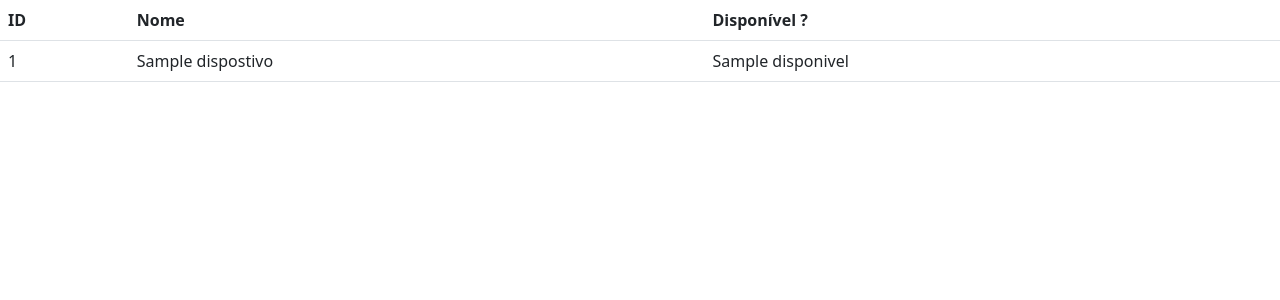
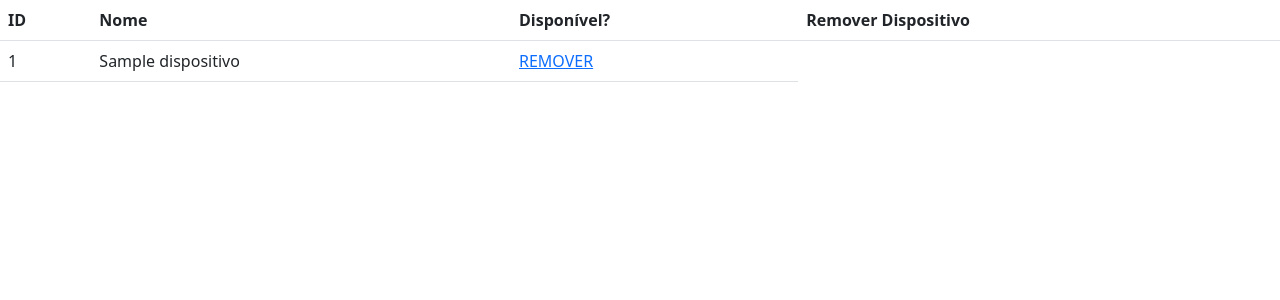
Before and after one commit to Pedro-HenriqueFF/Lanhouse, a Python web app: template flask/templates/dispositivos.html in a window 1280 px wide. Shown: the top 300 px of the page. Run offline with Jinja, Linux system fonts and the light colour scheme; the template is opened without the code that fills it: most values are stand-ins (such as "Sample title", 1, 10 or a date in 2020); some libraries are stand-ins or nearby versions.

Commit message:
Função remover dispositivos finalizada

```diff
--- a/flask/Dispositivos.py
+++ b/flask/Dispositivos.py
@@ -4,7 +4,7 @@
 class Dispositivo(db.Model):
     id = db.Column(db.Integer, primary_key=True)
     nome = db.Column(db.String(20), unique=False, nullable=False)
-    disponivel = db.Column(db.Boolean,default=True)
+    disponivel = db.Column(db.Integer, default=0)
     locacoes = db.relationship('Locacao',backref='dispositivo',lazy=True)
     def asdict(self):
        return {c.name: getattr(self, c.name) for c in self.__table__.columns}
--- a/flask/templates/dispositivos.html
+++ b/flask/templates/dispositivos.html
@@ -6,13 +6,21 @@
 <tr>
     <th>ID</th>
     <th>Nome</th>
-    <th>Disponível ?</th>
+    <th>Disponível?</th>
+    <th>Remover Dispositivo</th>
 </tr>
-{% for dispostivo in dispositivos %}
+{% for dispositivo in dispositivos %}
     <tr>
-        <td>{{dispostivo.id}}</td>
-        <td>{{dispostivo.nome}}</td>
-        <td>{{dispostivo.disponivel}}</td>
+        {% if dispositivo.disponivel != -1 %}
+            <td>{{dispositivo.id}}</td>
+            <td>{{dispositivo.nome}}</td>
+            {% if dispositivo.disponivel == 0 %}
+                <td>SIM</td>
+            {% elif dispositivo.disponivel == 1 %}
+                <td>NÃO</td>
+            {% endif %}
+            <td><a href="{{url_for('remover_dispositivo',id_dispositivo=dispositivo.id)}}">REMOVER</a></td>
+        {% endif %}
     </tr>
 {% endfor %}
 
--- a/flask/templates/locacoes.html
+++ b/flask/templates/locacoes.html
@@ -8,14 +8,14 @@
         <th>ID da locação</th>
         <th>Responsável</th>
         <th>Quem alugou o dispositivo</th>
-        <th>Dispostivo</th>
+        <th>Dispositivo</th>
         <th>Locação</th>
         <th>Tempo restante</th>
         <th>Encerramento</th>
         <th>Pago?</th>
         <th>Pagar</th>
         <th>Encerrar Sessão</th>
-        <th>Remover</th>
+        <th>Remover Locação</th>
     </tr>
     {% for locacao in locacoes %}
         <tr>
```
Also changed, not shown: flask/app.py (+23 -8 lines), flask/bd.sqlite3.
